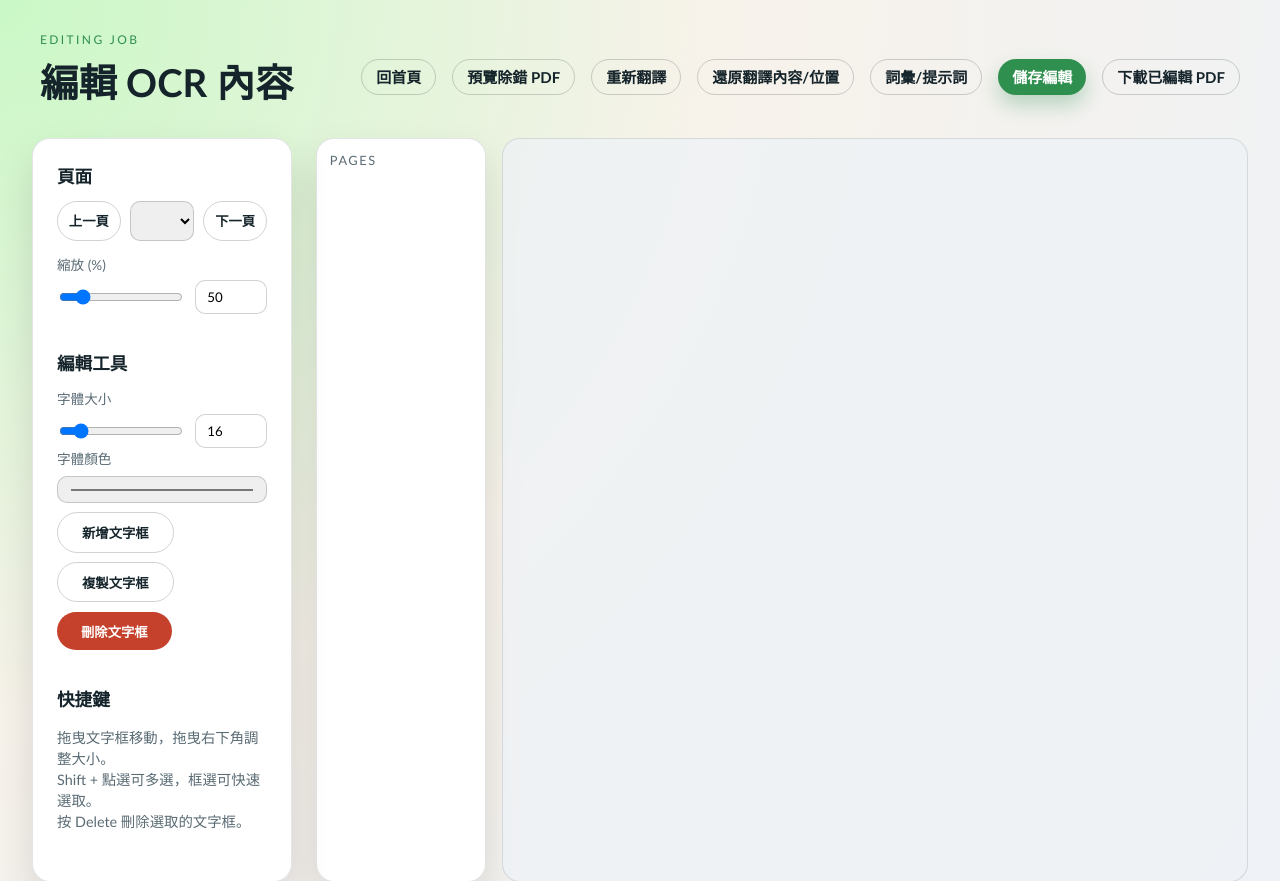
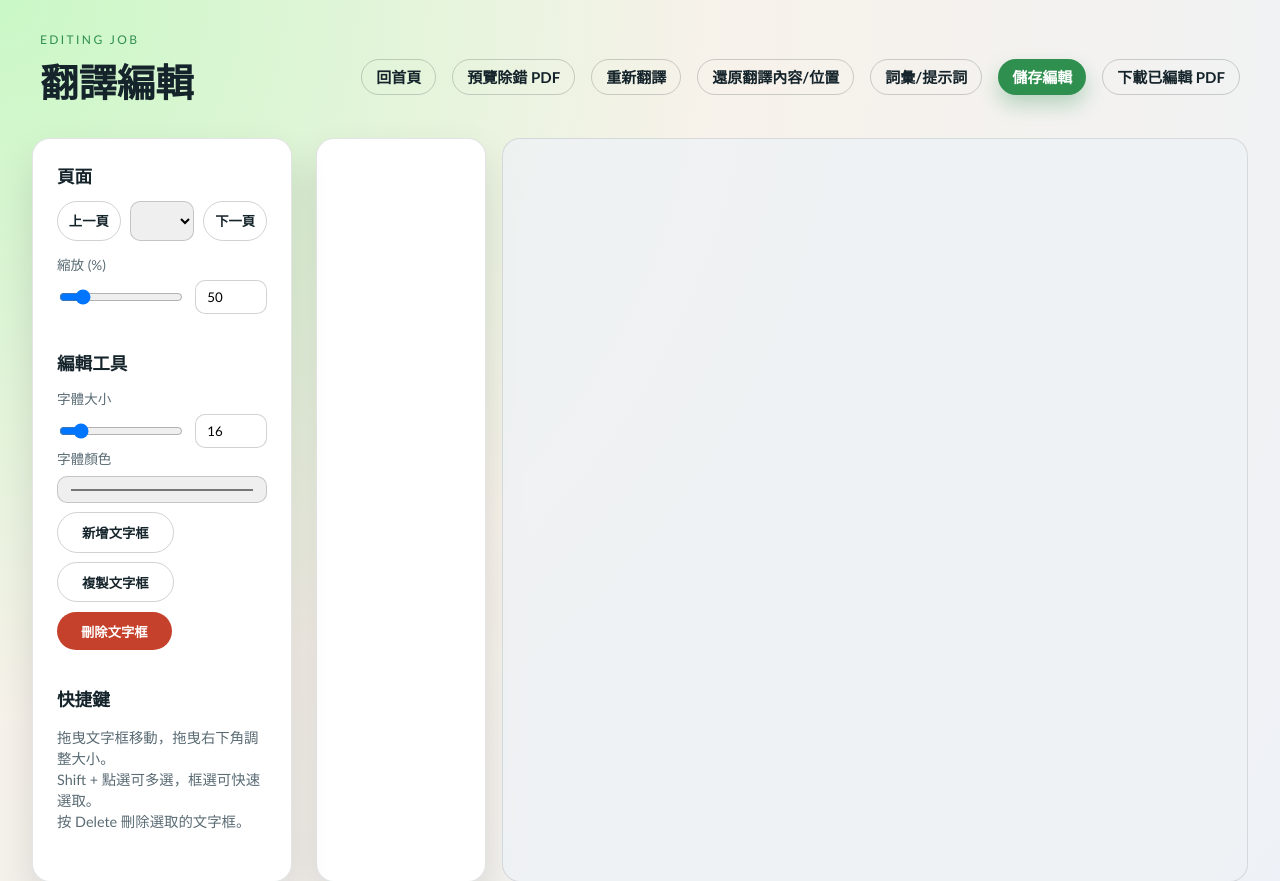
Before and after one commit to RyanHuang781245/pdf_ocr_translate, a Flask app: template templates/editor.html in a window 1280 px wide. Shown: the top 881 px of the page. Run offline with Flask 3, Linux system fonts and the light colour scheme; the template is opened without the code that fills it, so the values that code supplies are empty; some libraries are stand-ins or nearby versions.

Commit message:
編輯 OCR 內容改為翻譯編輯

```diff
--- a/templates/editor.html
+++ b/templates/editor.html
@@ -25,7 +25,7 @@
     <header class="topbar">
       <div>
         <p class="eyebrow">Editing job</p>
-        <h1>編輯 OCR 內容</h1>
+        <h1>翻譯編輯</h1>
         <p id="status" class="hint"></p>
       </div>
       <div class="topbar-actions">
@@ -94,7 +94,7 @@
       <section class="canvas">
         <div class="viewer">
           <aside class="thumbs">
-            <div class="thumbs-header">Pages</div>
+            <!-- <div class="thumbs-header">Pages</div> -->
             <div id="thumbs" class="thumbs-list"></div>
           </aside>
           <div id="pages" class="pages"></div>
```
